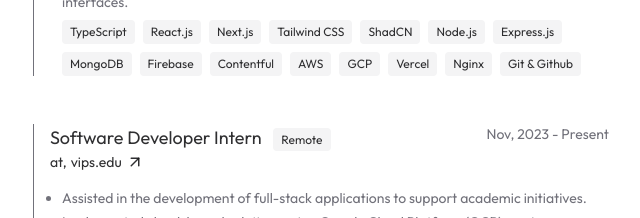
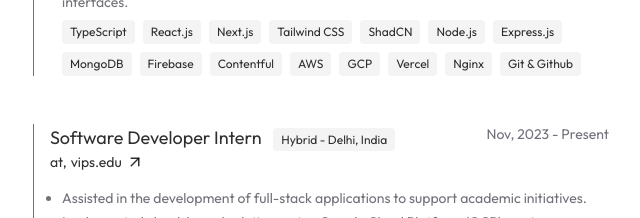
Before and after one commit to phats02/portfolio, a Next.js app: page / in a window 1280 px wide. Shown: the part 820-1038 px from the top of the page, without its empty margins (319-959 px from the left). Built offline with nearby package versions, Linux system fonts and the light colour scheme.

Commit message:
[ UPDATED ] : Update resume link and change job location to Hybrid - Delhi, India

```diff
--- a/src/app/data.ts
+++ b/src/app/data.ts
@@ -6,7 +6,7 @@ export const DATA = {
     HEADLINE:
       "Passionate about building high-performance and scalable web applications.",
     RESUME:
-      "https://drive.google.com/file/d/16Sbx3QX7xbEZN-bdxdPp3w0gPzRbwVsa/view?usp=sharing",
+      "https://drive.google.com/file/d/1U1NnGm_QubGMWXMFYYi_SdGX2dC6XiyV/view?usp=drive_link",
     EMAIL: "mailto:singhalutkarsh26@gmail.com",
     GITHUB: "https://github.com/Utkarsh-Singhal-26",
     LINKEDIN: "https://www.linkedin.com/in/singhalutkarsh26",
@@ -54,7 +54,7 @@ export const DATA = {
       {
         WEBSITE: "https://vips.edu/",
         POSITION: "Software Developer Intern",
-        LOCATION: "Remote",
+        LOCATION: "Hybrid - Delhi, India",
         DURATION: "Nov, 2023 - Present",
         DESCRIPTION: [
           "Assisted in the development of full-stack applications to support academic initiatives.",
```
